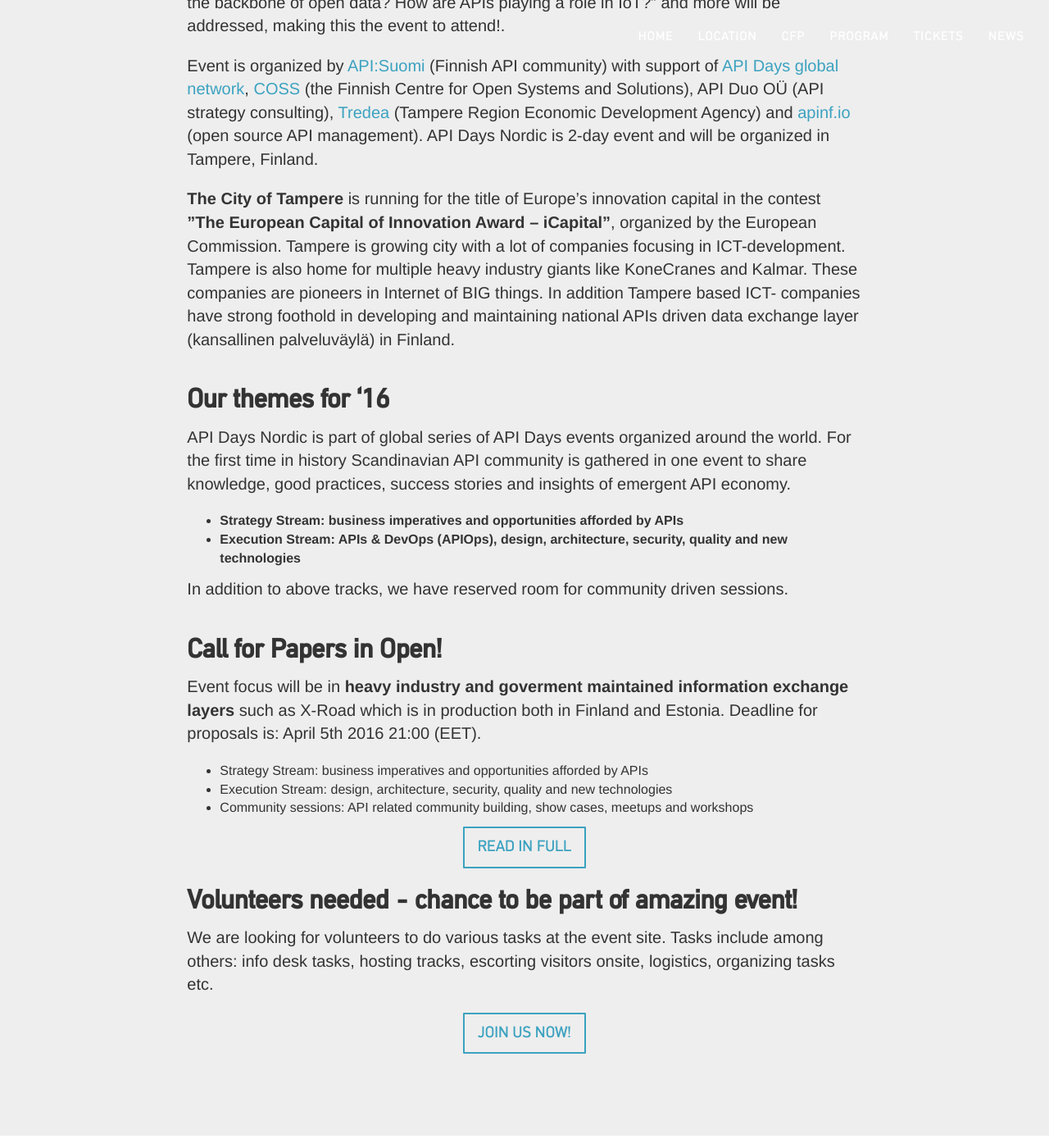
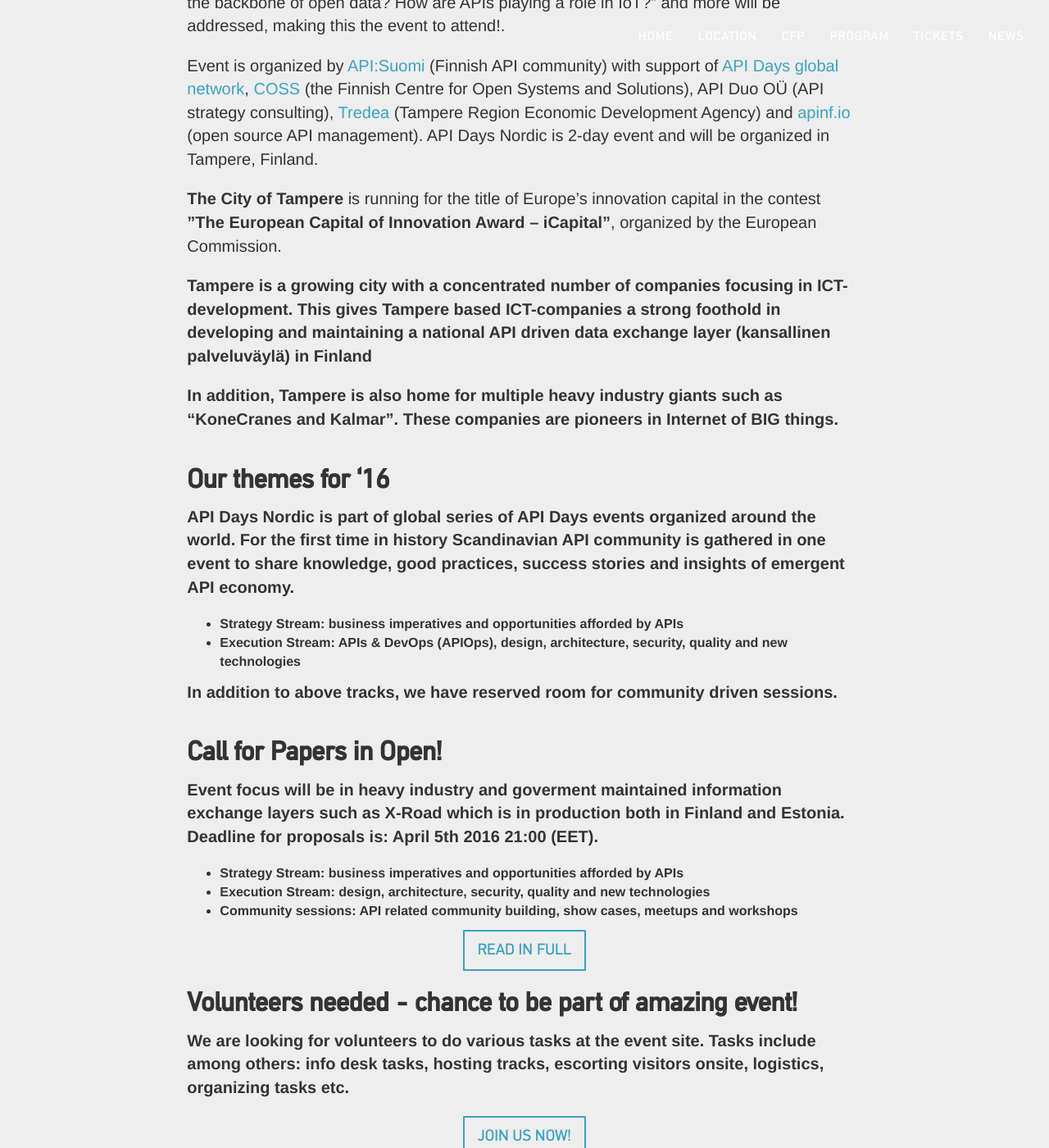
Before and after one commit to apidaysnordic/apidaysnordic.github.io, a Jekyll site: the page built from index.md, in a window 1280 px wide and 1400 px high, scrolled down 2297 px. Shown: the whole window at 82% size. Built offline with Jekyll 4.4.1, drawn with Linux system fonts in a browser that asks for light colours; some web fonts are replaced; comment, search, counter and statistics services are not loaded.

Commit message:
Update default.html

```diff
--- a/_layouts/default.html
+++ b/_layouts/default.html
@@ -108,9 +108,14 @@
                                 </span></p>
 
                                 <p class="p1"><span>
-				<b>The City of Tampere</b> is running for the title of Europe’s innovation capital in the contest <b>”The European Capital of Innovation Award – iCapital”</b>, organized by the European Commission. Tampere is growing city with a lot of companies focusing in ICT-development. Tampere is also  home for multiple heavy industry giants like KoneCranes and Kalmar. These companies are pioneers in Internet of BIG things. In addition Tampere based ICT- companies have strong foothold in developing and maintaining national APIs driven data exchange layer (kansallinen palveluväylä) in Finland.
+				<b>The City of Tampere</b> is running for the title of Europe’s innovation capital in the contest <b>”The European Capital of Innovation Award – iCapital”</b>, organized by the European Commission.
                                 </span></p>
-
+				<p class="p1"><span>
+				<b>Tampere is a growing city with a concentrated number of companies focusing in ICT-development. This gives Tampere based ICT-companies a strong foothold in developing and maintaining a national API driven data exchange layer (kansallinen palveluväylä) in Finland
+                                </span></p>
+                                <p class="p1"><span>
+				<b>In addition, Tampere is also home for multiple heavy industry giants such as “KoneCranes and Kalmar”. These companies are pioneers in Internet of BIG things.
+                                </span></p>
 
                         </div>
                 </div>
```
